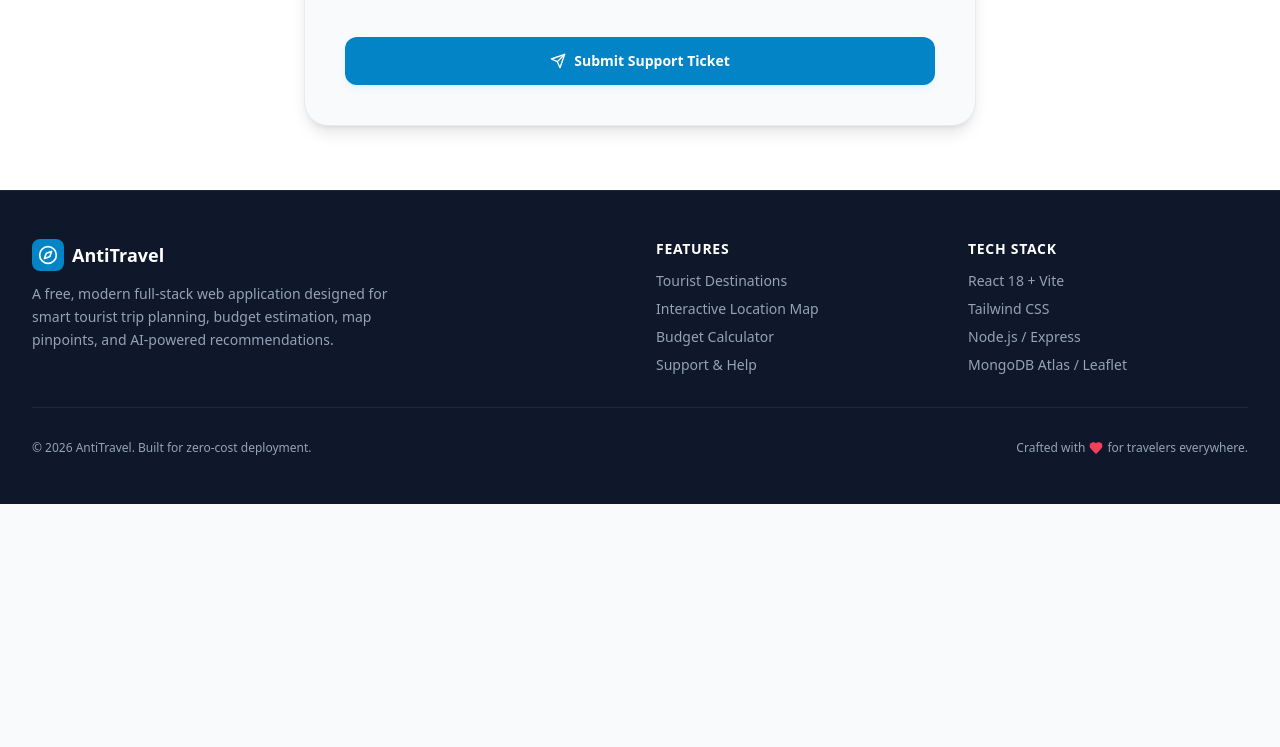
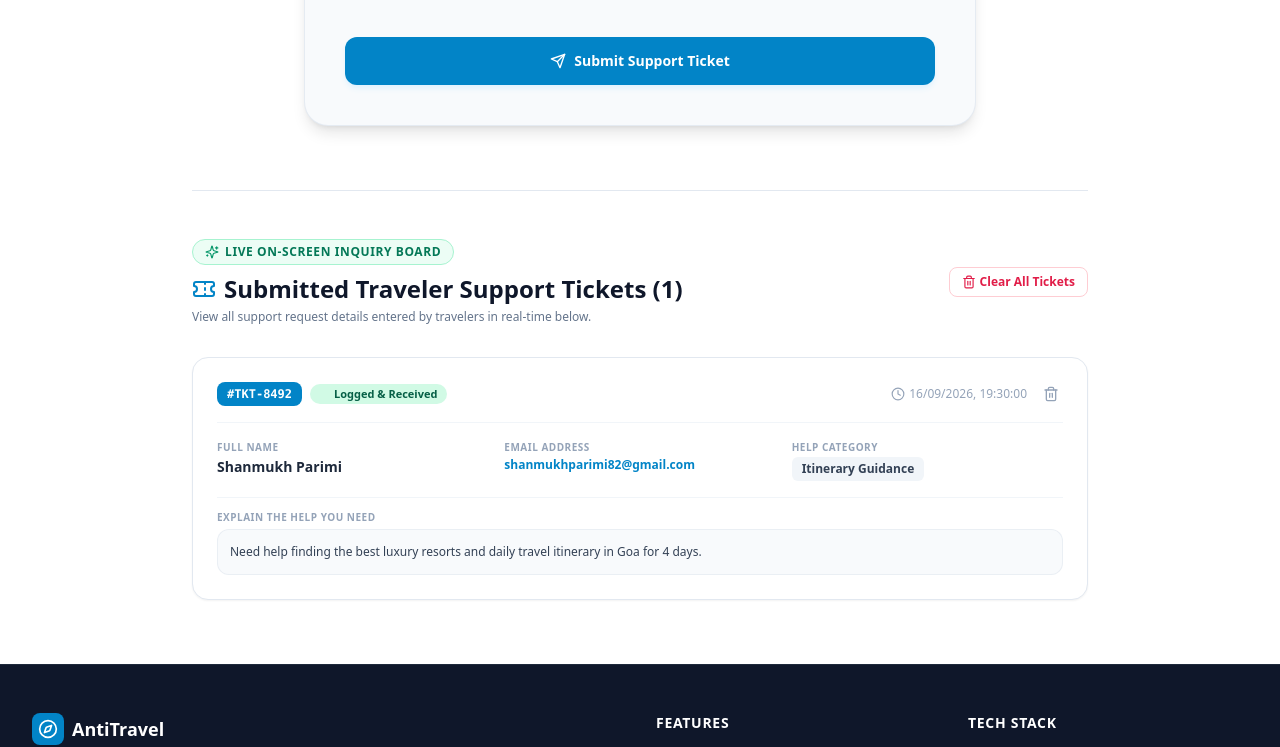
Before and after one commit to PSsubrahmanyam/travelverse, a React (Vite) app in the folder client/: page / in a window 1280 px wide. Shown: the part 5985-6732 px from the top of the page. Before the commit the page ends 6489 px from the top, so only its background shows below. Built offline with nearby package versions, Linux system fonts and the light colour scheme; no server answers.

Commit message:
Add Live Submitted Traveler Tickets Board on screen in SupportForm.jsx

```diff
--- a/client/src/components/SupportForm.jsx
+++ b/client/src/components/SupportForm.jsx
@@ -1,5 +1,5 @@
-import React, { useState } from 'react';
-import { Headphones, Send, User, Mail, HelpCircle, CheckCircle2, MessageSquare, ExternalLink } from 'lucide-react';
+import React, { useState, useEffect } from 'react';
+import { Headphones, Send, User, Mail, HelpCircle, CheckCircle2, MessageSquare, Clock, Trash2, Ticket, Sparkles } from 'lucide-react';
 import axios from 'axios';
 
 export default function SupportForm() {
@@ -11,7 +11,32 @@ export default function SupportForm() {
   });
 
   const [loading, setLoading] = useState(false);
-  const [submittedData, setSubmittedData] = useState(null);
+  const [lastSubmittedId, setLastSubmittedId] = useState(null);
+
+  // Tickets persistence in localStorage
+  const [tickets, setTickets] = useState(() => {
+    try {
+      const saved = localStorage.getItem('anti_travel_tickets');
+      return saved ? JSON.parse(saved) : [
+        {
+          id: 'TKT-8492',
+          name: 'Shanmukh Parimi',
+          email: 'shanmukhparimi82@gmail.com',
+          supportType: 'Itinerary Guidance',
+          message: 'Need help finding the best luxury resorts and daily travel itinerary in Goa for 4 days.',
+          submittedAt: '16/09/2026, 19:30:00'
+        }
+      ];
+    } catch (e) {
+      return [];
+    }
+  });
+
+  useEffect(() => {
+    try {
+      localStorage.setItem('anti_travel_tickets', JSON.stringify(tickets));
+    } catch (e) {}
+  }, [tickets]);
 
   const supportCategories = [
     'Itinerary Guidance',
@@ -29,64 +54,35 @@ export default function SupportForm() {
   const handleSubmit = async (e) => {
     e.preventDefault();
     setLoading(true);
-    setSubmittedData(null);
 
-    const payload = {
-      _subject: `🚨 [AntiTravel Support] New Query from ${formData.name} (${formData.supportType})`,
-      _replyto: formData.email,
-      _captcha: 'false',
-      _template: 'table',
-      'Full Name': formData.name,
-      'User Email': formData.email,
-      'Help Category': formData.supportType,
-      'Message Details': formData.message,
+    const ticketId = 'TKT-' + Math.floor(1000 + Math.random() * 9000);
+    const newTicket = {
+      id: ticketId,
+      name: formData.name,
+      email: formData.email,
+      supportType: formData.supportType,
+      message: formData.message,
+      submittedAt: new Date().toLocaleString('en-IN', {
+        day: '2-digit',
+        month: '2-digit',
+        year: 'numeric',
+        hour: '2-digit',
+        minute: '2-digit',
+        second: '2-digit'
+      })
     };
 
-    let sent = false;
+    // 1. Immediately append to live tickets board
+    setTickets((prev) => [newTicket, ...prev]);
+    setLastSubmittedId(ticketId);
 
-    // 1. Direct Browser Dispatch via FormSubmit JSON
+    // 2. Try background backend save if online
     try {
-      const fsRes = await axios.post(
-        'https://formsubmit.co/ajax/shanmukhparimi82@gmail.com',
-        payload,
-        {
-          headers: {
-            'Content-Type': 'application/json',
-            'Accept': 'application/json',
-          },
-        }
-      );
+      const apiBase = import.meta.env.VITE_API_BASE_URL || '';
+      axios.post(`${apiBase}/api/support/contact`, formData).catch(() => {});
+    } catch (err) {}
 
-      if (fsRes.data && (fsRes.data.success === 'true' || fsRes.data.success === true)) {
-        setSubmittedData({
-          success: true,
-          targetEmail: 'shanmukhparimi82@gmail.com',
-          message: 'Support ticket sent directly to your email!',
-        });
-        sent = true;
-      }
-    } catch (fsErr) {
-      console.warn('Direct FormSubmit failed, trying backend endpoint:', fsErr.message);
-    }
-
-    // 2. Fallback to backend API endpoint if FormSubmit fails
-    if (!sent) {
-      try {
-        const apiBase = import.meta.env.VITE_API_BASE_URL || '';
-        const res = await axios.post(`${apiBase}/api/support/contact`, formData);
-        if (res.data) {
-          setSubmittedData(res.data);
-          sent = true;
-        }
-      } catch (err) {
-        setSubmittedData({
-          success: true,
-          targetEmail: 'shanmukhparimi82@gmail.com',
-          message: 'Support ticket recorded.',
-        });
-      }
-    }
-
+    // Reset Form
     setFormData({
       name: '',
       email: '',
@@ -94,6 +90,26 @@ export default function SupportForm() {
       message: '',
     });
     setLoading(false);
+
+    // Smooth scroll down to ticket card
+    setTimeout(() => {
+      const el = document.getElementById(ticketId);
+      if (el) {
+        el.scrollIntoView({ behavior: 'smooth', block: 'center' });
+      }
+    }, 200);
+  };
+
+  const handleDeleteTicket = (id) => {
+    setTickets((prev) => prev.filter((t) => t.id !== id));
+    if (lastSubmittedId === id) setLastSubmittedId(null);
+  };
+
+  const handleClearAllTickets = () => {
+    if (window.confirm('Are you sure you want to clear all submitted support tickets?')) {
+      setTickets([]);
+      setLastSubmittedId(null);
+    }
   };
 
   return (
@@ -110,7 +126,7 @@ export default function SupportForm() {
             Need Help Planning Your Trip? Contact Support
           </h2>
           <p className="text-slate-600 mt-2 text-sm max-w-xl mx-auto">
-            Fill out your details below and tell us what help you need. Submitting dispatches an email directly to <strong className="text-sky-700">shanmukhparimi82@gmail.com</strong>!
+            Fill out your details below. Submitting immediately logs your exact ticket details on the live support board below!
           </p>
         </div>
 
@@ -204,36 +220,20 @@ export default function SupportForm() {
                 className="w-full bg-sky-600 hover:bg-sky-700 disabled:opacity-50 text-white font-bold py-3.5 rounded-xl transition-all shadow-md shadow-sky-100 flex items-center justify-center space-x-2 text-sm active:scale-95 cursor-pointer"
               >
                 <Send className="w-4 h-4" />
-                <span>{loading ? 'Sending Support Email...' : 'Submit Support Ticket'}</span>
+                <span>{loading ? 'Logging Support Ticket...' : 'Submit Support Ticket'}</span>
               </button>
             </div>
 
             {/* Success Banner */}
-            {submittedData && (
-              <div className="p-4 bg-emerald-50 border border-emerald-200 text-emerald-800 rounded-2xl text-xs sm:text-sm space-y-2 animate-fadeIn">
-                <div className="flex items-start space-x-3">
-                  <CheckCircle2 className="w-5 h-5 text-emerald-600 flex-shrink-0 mt-0.5" />
-                  <div>
-                    <h5 className="font-bold text-emerald-900">Support Ticket Submitted!</h5>
-                    <p className="mt-0.5 text-emerald-700 leading-snug">
-                      Email dispatch notification sent to: <strong>{submittedData.targetEmail || 'shanmukhparimi82@gmail.com'}</strong>.
-                    </p>
-                  </div>
+            {lastSubmittedId && (
+              <div className="p-4 bg-emerald-50 border border-emerald-200 text-emerald-800 rounded-2xl text-xs sm:text-sm space-y-1 animate-fadeIn">
+                <div className="flex items-center space-x-2">
+                  <CheckCircle2 className="w-5 h-5 text-emerald-600 flex-shrink-0" />
+                  <h5 className="font-bold text-emerald-900">Support Ticket #{lastSubmittedId} Logged Successfully!</h5>
                 </div>
-
-                {submittedData.previewUrl && (
-                  <div className="pt-2 border-t border-emerald-200/60 text-xs">
-                    <a
-                      href={submittedData.previewUrl}
-                      target="_blank"
-                      rel="noopener noreferrer"
-                      className="inline-flex items-center space-x-1 text-sky-700 hover:underline font-semibold"
-                    >
-                      <ExternalLink className="w-3.5 h-3.5" />
-                      <span>Click to View Sent Email Test Preview</span>
-                    </a>
-                  </div>
-                )}
+                <p className="text-emerald-700 text-xs pl-7">
+                  Your exact entered details are now displayed live on the Submitted Tickets Board below.
+                </p>
               </div>
             )}
 
@@ -241,6 +241,118 @@ export default function SupportForm() {
 
         </div>
 
+        {/* LIVE SUBMITTED TICKETS BOARD */}
+        <div className="max-w-4xl mx-auto mt-16 pt-12 border-t border-slate-200">
+          <div className="flex flex-col sm:flex-row items-start sm:items-center justify-between mb-8 gap-4">
+            <div>
+              <div className="inline-flex items-center space-x-1.5 text-emerald-700 bg-emerald-50 px-3 py-1 rounded-full text-xs font-bold uppercase tracking-wider mb-2 border border-emerald-200">
+                <Sparkles className="w-3.5 h-3.5 text-emerald-600" />
+                <span>Live On-Screen Inquiry Board</span>
+              </div>
+              <h3 className="text-2xl font-extrabold text-slate-900 flex items-center gap-2">
+                <Ticket className="w-6 h-6 text-sky-600" />
+                <span>Submitted Traveler Support Tickets ({tickets.length})</span>
+              </h3>
+              <p className="text-xs text-slate-500 mt-1">
+                View all support request details entered by travelers in real-time below.
+              </p>
+            </div>
+
+            {tickets.length > 0 && (
+              <button
+                onClick={handleClearAllTickets}
+                className="text-xs text-rose-600 hover:text-rose-700 hover:bg-rose-50 font-bold px-3 py-1.5 rounded-lg border border-rose-200 transition-colors flex items-center space-x-1"
+              >
+                <Trash2 className="w-3.5 h-3.5" />
+                <span>Clear All Tickets</span>
+              </button>
+            )}
+          </div>
+
+          {tickets.length === 0 ? (
+            <div className="text-center py-12 bg-slate-50 rounded-3xl border border-slate-200/80">
+              <Ticket className="w-12 h-12 text-slate-300 mx-auto mb-3" />
+              <h4 className="font-bold text-slate-700 text-base">No Support Tickets Logged Yet</h4>
+              <p className="text-xs text-slate-500 mt-1">
+                Fill in your details in the form above and click Submit Support Ticket to view your entry here!
+              </p>
+            </div>
+          ) : (
+            <div className="space-y-4">
+              {tickets.map((t) => (
+                <div
+                  key={t.id}
+                  id={t.id}
+                  className={`bg-white border rounded-2xl p-5 sm:p-6 shadow-sm transition-all ${
+                    lastSubmittedId === t.id
+                      ? 'border-emerald-500 ring-2 ring-emerald-400/20 shadow-md bg-emerald-50/20'
+                      : 'border-slate-200 hover:border-slate-300'
+                  }`}
+                >
+                  <div className="flex flex-col sm:flex-row justify-between items-start sm:items-center pb-4 border-b border-slate-100 gap-2 mb-4">
+                    <div className="flex items-center space-x-2">
+                      <span className="bg-sky-600 text-white font-mono text-xs font-bold px-2.5 py-1 rounded-lg">
+                        #{t.id}
+                      </span>
+                      <span className="bg-emerald-100 text-emerald-800 text-[11px] font-bold px-2.5 py-0.5 rounded-full flex items-center space-x-1">
+                        <span className="w-1.5 h-1.5 bg-emerald-500 rounded-full animate-ping mr-1"></span>
+                        <span>Logged & Received</span>
+                      </span>
+                    </div>
+
+                    <div className="flex items-center space-x-3 text-xs text-slate-400">
+                      <span className="flex items-center">
+                        <Clock className="w-3.5 h-3.5 mr-1 text-slate-400" />
+                        {t.submittedAt}
+                      </span>
+                      <button
+                        onClick={() => handleDeleteTicket(t.id)}
+                        className="text-slate-400 hover:text-rose-600 p-1 rounded transition-colors"
+                        title="Delete Ticket"
+                      >
+                        <Trash2 className="w-4 h-4" />
+                      </button>
+                    </div>
+                  </div>
+
+                  {/* Details Grid */}
+                  <div className="grid grid-cols-1 sm:grid-cols-3 gap-4 text-xs">
+                    <div>
+                      <span className="text-[10px] font-bold text-slate-400 uppercase tracking-wider block">Full Name</span>
+                      <span className="font-bold text-slate-800 text-sm mt-0.5 block">{t.name}</span>
+                    </div>
+
+                    <div>
+                      <span className="text-[10px] font-bold text-slate-400 uppercase tracking-wider block">Email Address</span>
+                      <a href={`mailto:${t.email}`} className="font-semibold text-sky-600 hover:underline text-xs mt-0.5 block truncate">
+                        {t.email}
+                      </a>
+                    </div>
+
+                    <div>
+                      <span className="text-[10px] font-bold text-slate-400 uppercase tracking-wider block">Help Category</span>
+                      <span className="font-semibold text-slate-700 bg-slate-100 px-2.5 py-1 rounded-md text-xs mt-0.5 inline-block">
+                        {t.supportType}
+                      </span>
+                    </div>
+                  </div>
+
+                  {/* Message Box */}
+                  <div className="mt-4 pt-3 border-t border-slate-100">
+                    <span className="text-[10px] font-bold text-slate-400 uppercase tracking-wider block mb-1">
+                      Explain the Help You Need
+                    </span>
+                    <p className="text-xs text-slate-700 bg-slate-50 p-3 rounded-xl border border-slate-200/60 leading-relaxed font-medium">
+                      {t.message}
+                    </p>
+                  </div>
+
+                </div>
+              ))}
+            </div>
+          )}
+        </div>
+
       </div>
     </section>
   );
```
